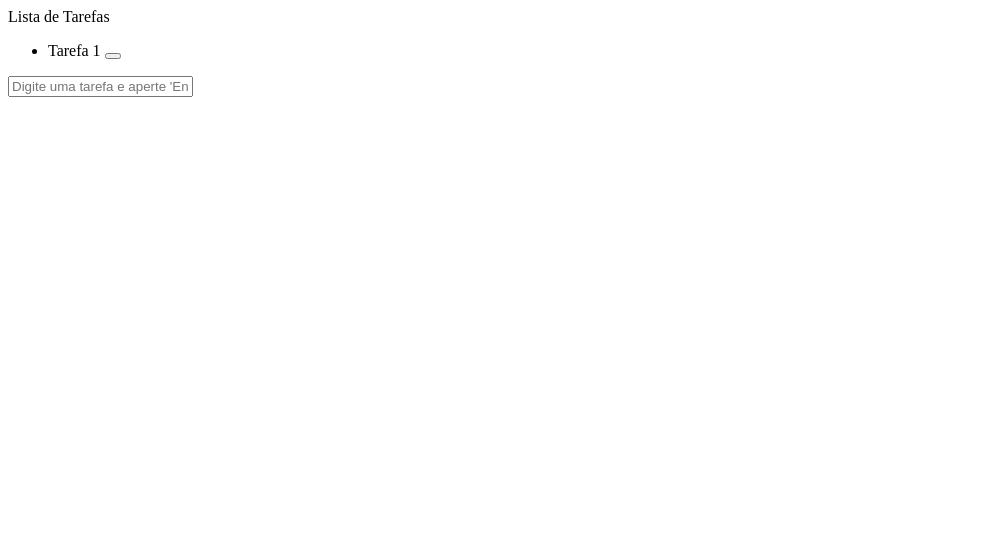
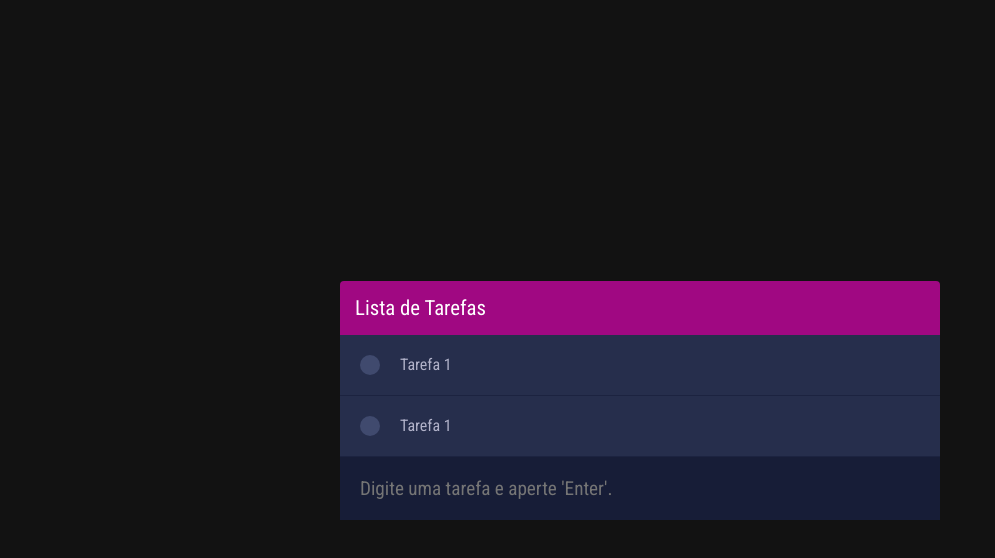
Before and after one commit to henrvini/todo-list, a plain HTML site: page index.html in a window 1280 px wide. Shown: the whole page, without its empty margins (0-995 px from the left). Drawn offline with Linux system fonts and the light colour scheme.

Commit message:
HTML structure, CSS styles

```diff
--- a/css/style.css
+++ b/css/style.css
@@ -0,0 +1,107 @@
+@import url(https://fonts.googleapis.com/css?family=Roboto:100,300,400,500,700,900);
+@import url(https://fonts.googleapis.com/css?family=Roboto+Condensed:300,400,700);
+
+* {
+  margin: 0;
+  padding: 0;
+}
+
+body {
+  display: flex;
+  justify-content: center;
+  flex-direction: column;
+  align-items: center;
+  height: 100vh;
+  background-color: #121212;
+  font-family: "Roboto Condensed", Arial, sans-serif;
+  font-size: 16px;
+}
+
+.todolist {
+  width: 100%;
+  max-width: 600px;
+}
+
+.todolist header {
+  border-top-left-radius: 4px;
+  border-top-right-radius: 4px;
+  padding: 15px;
+  background-color: #a00882;
+  color: #fff;
+  font-size: 1.3em;
+}
+
+.wrapper-list ul.list {
+  list-style: none;
+  margin: 0;
+  padding: 0;
+}
+
+.wrapper-list ul.list li {
+  position: relative;
+  display: flex;
+  align-items: center;
+  background-color: #262e4c;
+  border-bottom: 1px solid #1c2340;
+  color: #b1b2c9;
+  padding: 20px;
+  transition: background-color 300ms ease;
+}
+
+.wrapper-list ul.list li:hover {
+  background-color: #323b5c;
+}
+
+.wrapper-list ul.list li:hover button.remove {
+  opacity: 1;
+}
+
+.wrapper-list ul.list .check {
+  width: 20px;
+  height: 20px;
+  margin-right: 20px;
+  cursor: pointer;
+  background-color: #404a6e;
+  border-radius: 50%;
+  transition: background-color 200ms ease;
+}
+
+.wrapper-list ul.list .check:hover {
+  background-color: #171d37;
+}
+
+.wrapper-list button.remove {
+  position: absolute;
+  top: 20px;
+  right: 20px;
+  border: none;
+  outline: none;
+  background-color: red;
+  border-radius: 100%;
+  width: 20px;
+  height: 20px;
+  cursor: pointer;
+  opacity: 0;
+  transition: opacity 300ms ease;
+}
+
+.wrapper-list button.remove:after {
+  content: "x";
+  color: white;
+  display: block;
+}
+
+.todolist footer {
+  background-color: #171d37;
+}
+
+.todolist footer input {
+  background-color: #171d37;
+  border: none;
+  outline: none;
+  width: 90%;
+  padding: 20px;
+  font-family: "Roboto Condensed", Arial, sans-serif;
+  font-size: 1.2em;
+  color: white;
+}
--- a/index.html
+++ b/index.html
@@ -14,10 +14,14 @@
       <section class="wrapper-list">
         <ul id="list" class="list">
           <li>
-            <div class="check">
-              <label class="task">Tarefa 1</label>
-              <button class="remove"></button>
-            </div>
+            <div class="check"></div>
+            <label class="task">Tarefa 1</label>
+            <button class="remove"></button>
+          </li>
+          <li>
+            <div class="check"></div>
+            <label class="task">Tarefa 1</label>
+            <button class="remove"></button>
           </li>
         </ul>
       </section>
```
